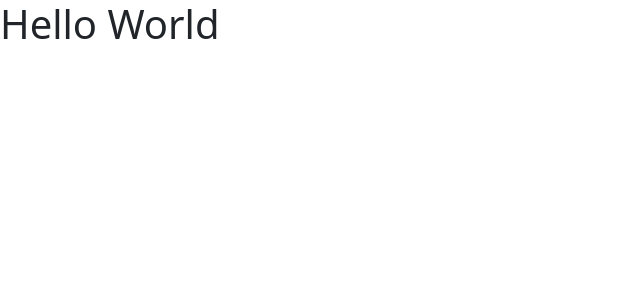
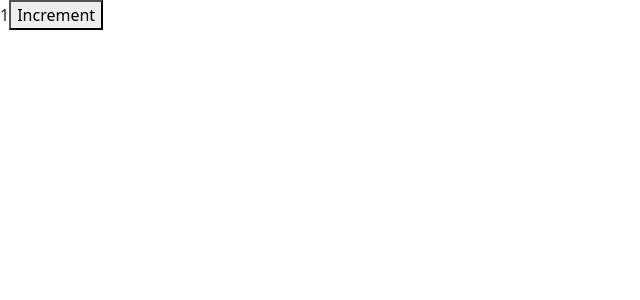
Before and after one commit to Jonghan-park/Count-app, a React (Create React App) app: page / in a window 1280 px wide. Shown: the top 300 px of the page, without its empty margins (0-640 px from the left). Built offline with nearby package versions, Linux system fonts and the light colour scheme.

Commit message:
Set up count components

```diff
--- a/src/components/counter.jsx
+++ b/src/components/counter.jsx
@@ -1,9 +1,23 @@
-import React, { Component } from 'react';
+import React, { Component } from "react";
 
 class Counter extends Component {
-    render() {
-        return <h1>Hello World</h1>
-    }
+  state = {
+    count: 1
+  };
+
+  render() {
+    return (
+      <React.Fragment>
+        <span>{this.formatCount()}</span>
+        <button>Increment</button>
+      </React.Fragment>
+    );
+  }
+
+  formatCount() {
+    const { count } = this.state;
+    return count === 0 ? "Zero" : count;
+  }
 }
 
 export default Counter;
```
